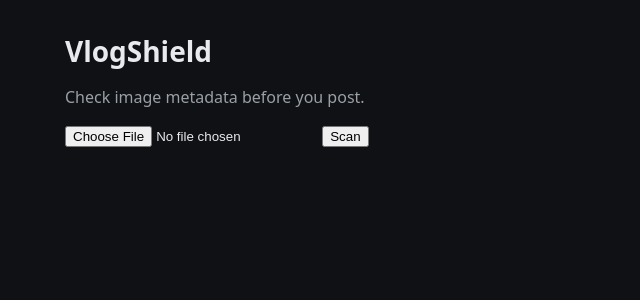
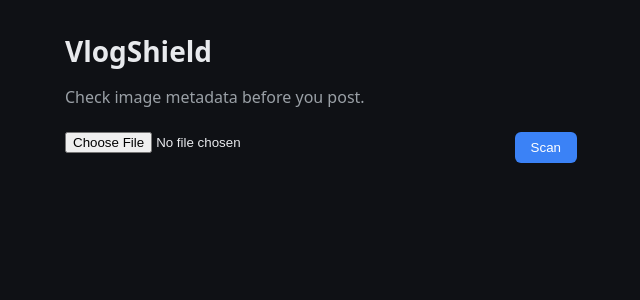
Before and after one commit to Mrz-crypto/Vlogshield-clean, a Flask app: page / in a window 1280 px wide. Shown: the top 300 px of the page, without its empty margins (319-959 px from the left). Run offline with Flask 3, Linux system fonts and the light colour scheme.

Commit message:
Style scan form and results

```diff
--- a/static/style.css
+++ b/static/style.css
@@ -13,3 +13,47 @@ main { max-width: 32rem; margin: 0 auto; }
 h1 { margin: 0 0 0.25rem; font-size: 1.75rem; }
 
 p { color: #9aa0a6; }
+form {
+  display: flex;
+  gap: 0.5rem;
+  margin: 1.5rem 0;
+  flex-wrap: wrap;
+}
+
+input[type="file"] { flex: 1; min-width: 12rem; }
+
+button {
+  padding: 0.5rem 1rem;
+  border: none;
+  border-radius: 6px;
+  background: #3b82f6;
+  color: #fff;
+  cursor: pointer;
+}
+
+button:disabled { opacity: 0.6; cursor: wait; }
+
+#status.error { color: #f87171; }
+
+.score { font-size: 1.25rem; color: #e8eaed; }
+
+#risks, #safe {
+  list-style: none;
+  padding: 0;
+}
+
+#risks li, #safe li {
+  margin: 0.5rem 0;
+  padding: 0.75rem;
+  border-radius: 6px;
+  background: #1a1d24;
+}
+
+#risks li strong { display: block; }
+
+.severity-CRITICAL { border-left: 3px solid #ef4444; }
+.severity-HIGH { border-left: 3px solid #f97316; }
+.severity-MEDIUM { border-left: 3px solid #eab308; }
+.severity-LOW { border-left: 3px solid #22c55e; }
+
+details { margin-top: 1rem; color: #9aa0a6; }
```
